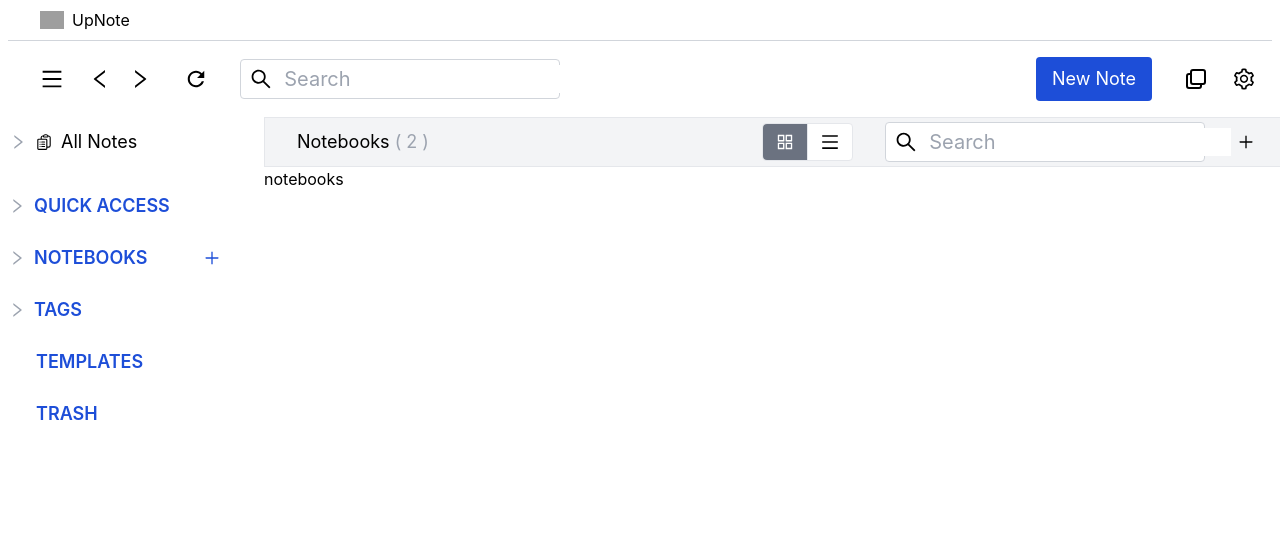
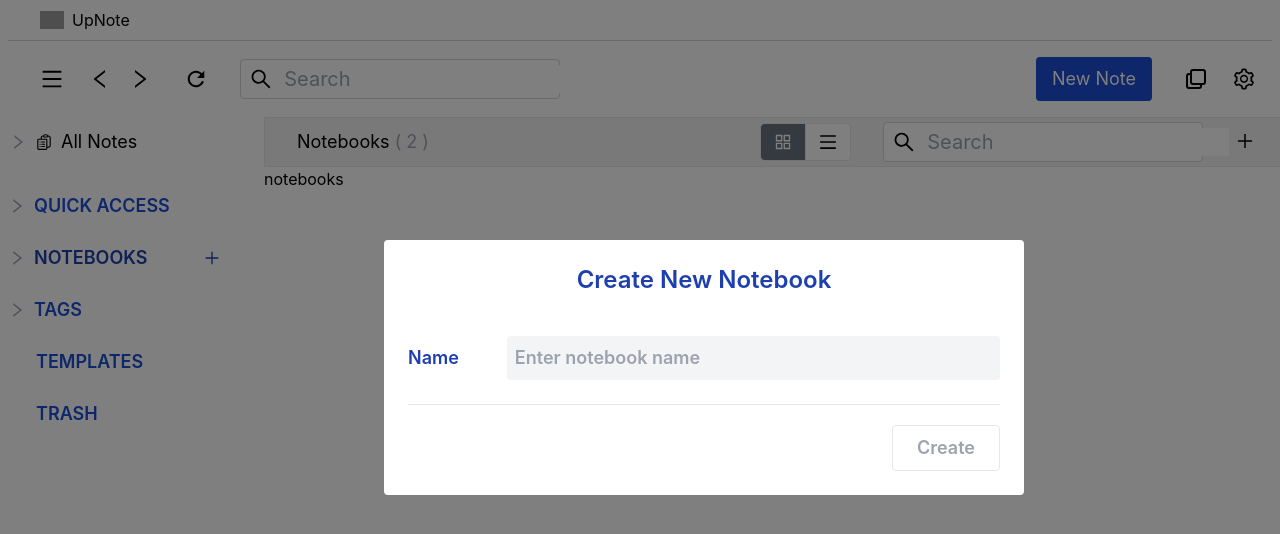
Before and after one commit to jelly12paw/UpNote_CloneCoding, a React (Create React App) app in the folder upnote/: page /lists in a window 1280 px wide. Both pictures are taken after a click on the button 212 px from the left and 257 px from the top of the page. Shown: the top 534 px of the page. Built offline with nearby package versions, Linux system fonts and the light colour scheme; grey boxes are pictures that could not be loaded.

Commit message:
feat: Create Notebook Form component

```diff
--- /dev/null
+++ b/upnote/src/components/Buttons/CreateNoteBtn.jsx
@@ -0,0 +1,17 @@
+import React, { useState } from 'react';
+import { AiOutlinePlus } from "react-icons/ai";
+import CreateNoteForm from '../Forms/CreateNoteForm';
+
+export default function CreateNoteBtn() {
+    const [opened, setOpened] = useState(false);
+    const handelOpen = () => setOpened(prev => !prev);
+
+    return (
+        <>
+            <button onClick={handelOpen}>
+                <AiOutlinePlus />
+            </button>
+            { opened ? <CreateNoteForm handleOpen={handelOpen} /> : '' }
+        </>
+    );
+}
--- /dev/null
+++ b/upnote/src/components/Forms/CreateNoteForm.jsx
@@ -0,0 +1,24 @@
+import React, { useState } from 'react';
+
+export default function CreateNoteForm({ handleOpen }) {
+    const [title, setTitle] = useState('');
+    const handleChange = (e) => setTitle(e.target.value);
+
+    return (
+        <div className='w-full h-full bg-[rgb(0,0,0,0.5)] absolute left-0 top-0'>
+            <div className='absolute left-[30%] top-[30%] w-[40rem] bg-white rounded py-6 px-6'>
+                <div className='border-b border-gray-200'>
+                    <p className='font-semibold text-2xl text-center mb-4'>Create New Notebook</p>
+                    <div className='flex items-center py-6'>
+                        <p className='font-semibold mr-12'>Name</p>
+                        <input type="text" placeholder='Enter notebook name' className='bg-gray-100 rounded py-2 px-2 w-full'
+                                value={title} onChange={handleChange}/>
+                    </div>
+                </div>
+                <div className='pt-5 flex flex-row-reverse'>
+                    <button className='border border-gray-200 py-2 px-6 rounded text-gray-400' onClick={handleOpen}>Create</button>
+                </div>
+            </div>
+        </div>
+    );
+}
--- a/upnote/src/components/Navbar/Sidebar.jsx
+++ b/upnote/src/components/Navbar/Sidebar.jsx
@@ -1,7 +1,8 @@
 import React from 'react';
-import { AiOutlinePlus, AiOutlineRight } from "react-icons/ai";
+import { AiOutlineRight } from "react-icons/ai";
 import { HiOutlineClipboardDocumentList } from "react-icons/hi2";
 import { Link } from 'react-router-dom';
+import CreateNoteBtn from '../Buttons/CreateNoteBtn';
 
 export default function Sidebar() {
     return (
@@ -9,8 +10,8 @@ export default function Sidebar() {
             <li className='list-none text-lg py-[0.65rem] border border-white hover:bg-gray-100 hover:border-gray-100 cursor-pointer flex items-center mb-6'><AiOutlineRight className='text-gray-400 font-bold mr-2' /><HiOutlineClipboardDocumentList className='mr-2' />All Notes</li>
             <li className='list-none my-6 text-lg font-semibold text-blue-700 hover:text-blue-800 cursor-pointer flex items-center'><AiOutlineRight className='text-gray-400 font-bold mr-2' />QUICK ACCESS</li>
             <li className='list-none my-6 text-lg font-semibold text-blue-700 hover:text-blue-800 cursor-pointer flex'>
-                <Link to='/lists' className='flex items-center'><AiOutlineRight className='text-gray-400 font-bold mr-2' />NOTEBOOKS</Link>
-                <button className='ml-14 mr-2'><AiOutlinePlus /></button>
+                <Link to='/lists' className='flex items-center mr-14'><AiOutlineRight className='text-gray-400 font-bold mr-2' />NOTEBOOKS</Link>
+                <CreateNoteBtn className='ml-14 mr-2 mt-1' />
             </li>
             <li className='list-none my-6 text-lg font-semibold text-blue-700 hover:text-blue-800 cursor-pointer flex items-center'><AiOutlineRight className='text-gray-400 font-bold mr-2' />TAGS</li>
             <li className='list-none my-6 ml-7 text-lg font-semibold text-blue-700 hover:text-blue-800 cursor-pointer'>TEMPLATES</li>
--- a/upnote/src/pages/NoteBooks/NoteLists.jsx
+++ b/upnote/src/pages/NoteBooks/NoteLists.jsx
@@ -1,5 +1,6 @@
 import React, { useState } from 'react';
-import { AiOutlineMenu, AiOutlineAppstore, AiOutlineSearch, AiOutlinePlus } from "react-icons/ai";
+import { AiOutlineMenu, AiOutlineAppstore, AiOutlineSearch } from "react-icons/ai";
+import CreateNoteBtn from '../../components/Buttons/CreateNoteBtn';
 
 export default function NoteLists() {
     const [btnStates, setBtnStates] = useState('apps');
@@ -20,7 +21,7 @@ export default function NoteLists() {
                         <button className='ml-2 text-2xl'><AiOutlineSearch /></button>
                         <input type="text" placeholder='  Search' className='text-xl' />
                     </div>
-                    <div className='mr-8'><AiOutlinePlus /></div>
+                    <div className='mr-8 text-xl mt-1'><CreateNoteBtn /></div>
                 </div>
             </div>
             <div>
```
